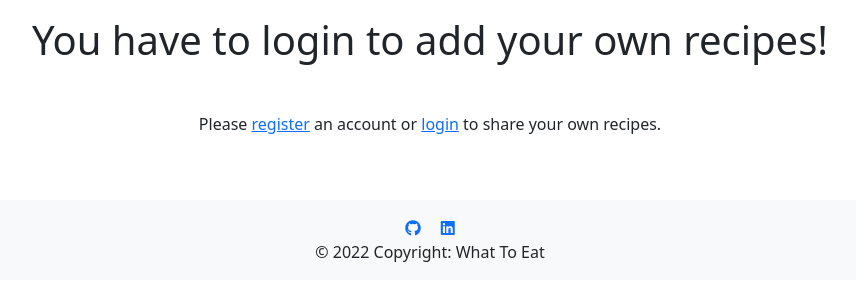
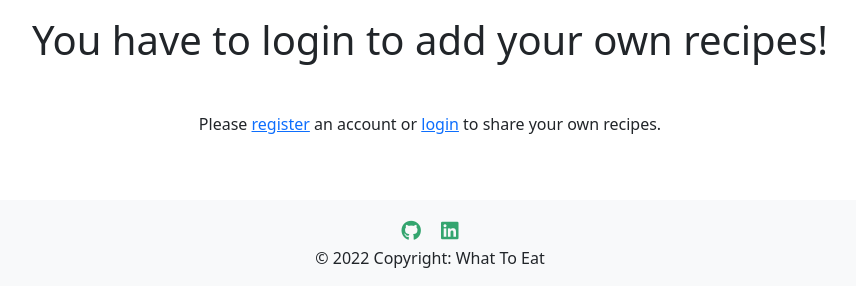
Before and after one commit to erikandersson96/portfolio-project-four, a Django app: page /add-recipe/ in a window 1280 px wide. Shown: the part 100-407 px from the top of the page, without its empty margins (210-1066 px from the left). Run offline with Django 3.2, Linux system fonts and the light colour scheme; some libraries are stand-ins or nearby versions.

Commit message:
change color for social media links in footer

```diff
--- a/static/css/style.css
+++ b/static/css/style.css
@@ -18,6 +18,11 @@ body {
     font-size: 40px;
 }
 
+/******************* Footer *******************/
+footer a {
+    color: #34A56F;
+    font-size: 20px;
+}
 
 /******************* Color and size for the login/register button *******************/
 .btn-signup {
```
